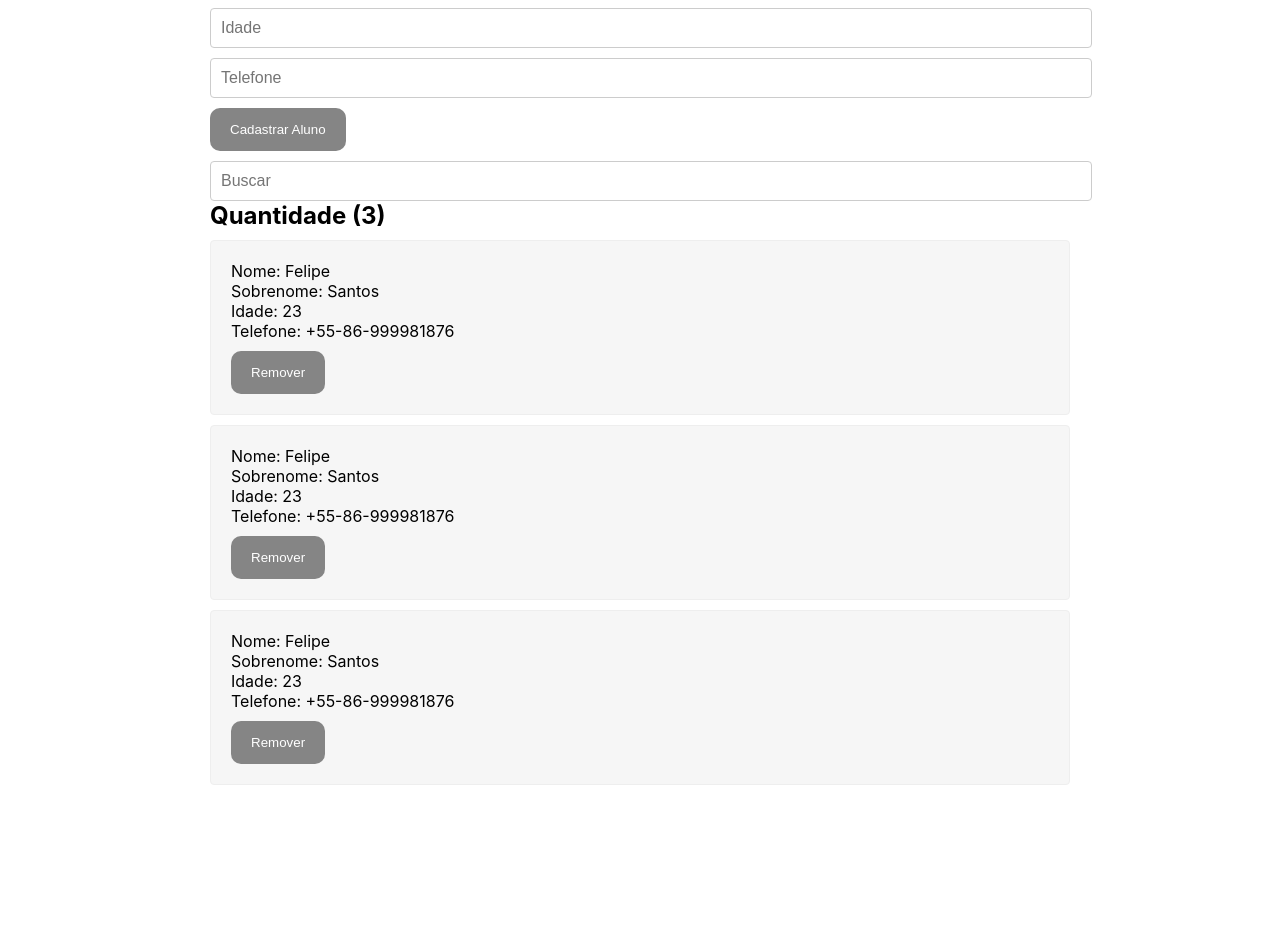
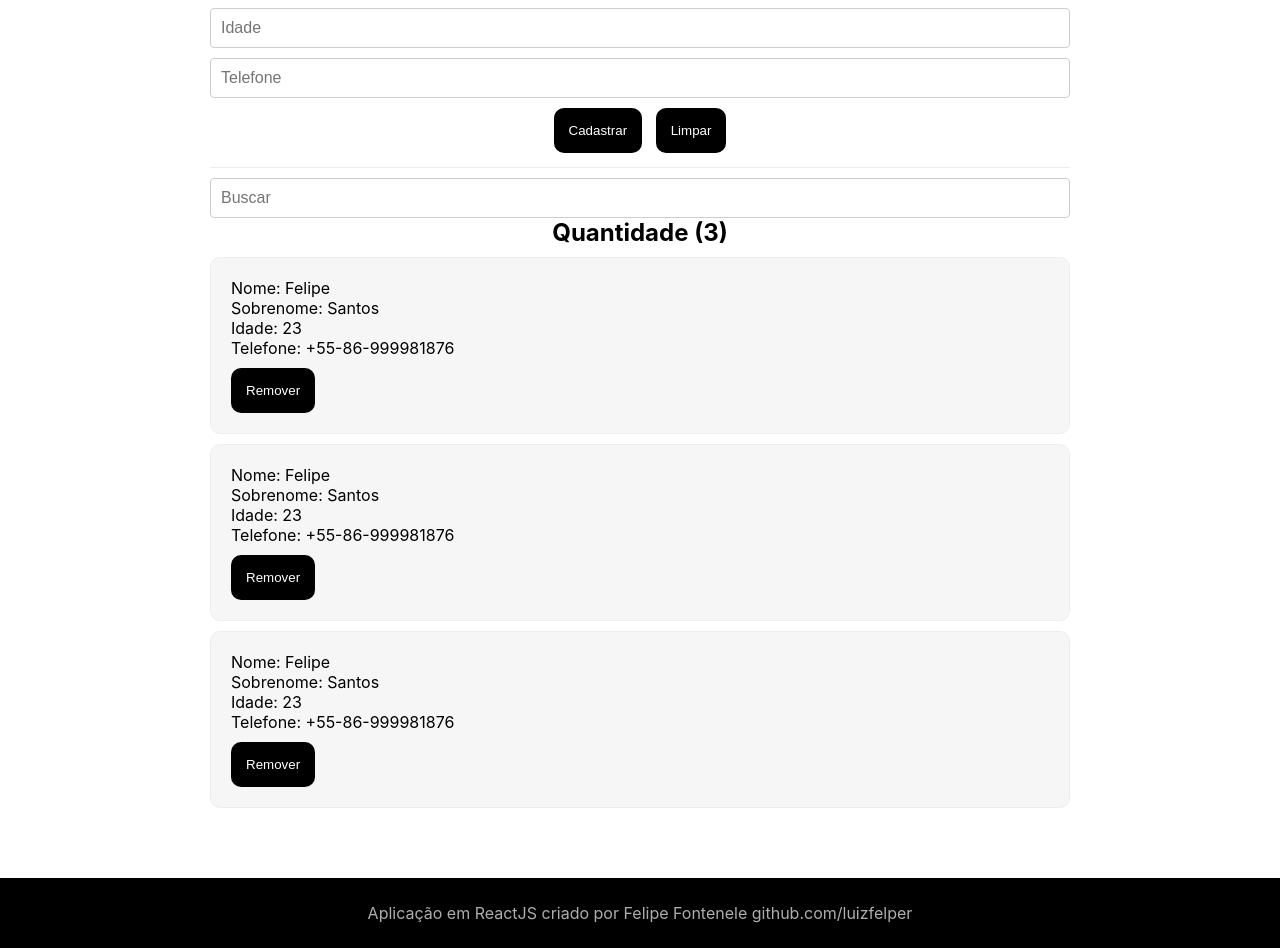
Before and after one commit to luizfelper/ArraysInJavascript, a React (Create React App) app: page / in a window 1280 px wide. Shown: the part 141-1089 px from the top of the page. Before the commit the page ends 936 px from the top, so only its background shows below. Built offline with nearby package versions, Linux system fonts and the light colour scheme.

Commit message:
Criação e Estilização do Footer e página total

```diff
--- a/src/App.css
+++ b/src/App.css
@@ -1,10 +1,12 @@
 * {
   margin: 0;
   padding: 0;
+  box-sizing: border-box;
 }
 .App {
   max-width: 860px;
   margin: 0 auto;
+  text-align: center;
 }
 
 input {
@@ -17,26 +19,58 @@ input {
 }
 
 button {
-  background-color: #858585;
+  background-color: black;
   color: white;
-  padding: 14px 20px;
+  padding: 15px 15px;
   margin-top: 10px;
   border-radius: 10px;
   border : none;
+  cursor: pointer;
 }
 
 .ItemAluno {
   background-color: #f6f6f6;
   padding: 20px;
   border: 1px solid #eee;
-  border-radius: 4px;
+  border-radius: 10px;
   margin: 10px 0px;
+  text-align: left;
   /* box-shadow: 10px 10px 5px #e2e2e2; */
+}
+
+.boxCadastrar {
+  display: flex;
+  border-bottom: 1px solid #eee;
+  padding-bottom: 14px;
+  flex-wrap: nowrap;
+  flex-direction: column;
+  align-items: center;
+}
+
+.boxBtnCadastrar {
+  width: 200px;
+  display: flex;
+  flex-direction: row;
+  align-content: space-between;
+  justify-content: space-evenly;
 }
 
 .App-logo {
   height: 40vmin;
   pointer-events: none;
+}
+
+.footer {
+  width: 100%;
+  height: 70px;
+  margin-top: 70px;
+  background-color: black;
+  text-align: center;
+  color: rgb(175, 174, 174);
+  display: flex;
+  flex-direction: column;
+  align-content: stretch;
+  justify-content: center;
 }
 
 @media (prefers-reduced-motion: no-preference) {
--- a/src/App.js
+++ b/src/App.js
@@ -27,9 +27,10 @@ function App() {
 
 
   return (
+    <div>
     <div className="App">
       <h1>Tratar dados com Javascript</h1>
-      <form onSubmit={function addPessoas(e) {
+      <form className="boxCadastrar" onSubmit={function addPessoas(e) {
         e.preventDefault();
         const dadosPessoa = new FormData(e.target);
 
@@ -47,9 +48,12 @@ function App() {
       }}>
         <input type="text" name="nome" placeholder="Nome" />
         <input type="text" name="sobrenome" placeholder="Sobrenome" />
-        <input type="text" name="idade" placeholder="Idade" />
-        <input type="text" name="telefone" placeholder="Telefone" />
-        <button>Cadastrar Aluno</button>
+        <input type="number" name="idade" placeholder="Idade" />
+        <input type="number" name="telefone" placeholder="Telefone" />
+        <div className="boxBtnCadastrar">
+          <button className="btnCad">Cadastrar</button>
+          <button className="btnLimpa">Limpar</button>
+        </div>
       </form>
       <form>
         <input type="text" name="buscar" placeholder="Buscar" />
@@ -66,7 +70,7 @@ function App() {
             <p>Telefone: {itemAtual.Telefone}</p>
             <div>
               <form>
-              <button onClick={ function excluir(e) {
+                <button onClick={function excluir(e) {
                   e.preventDefault();
                   delete dados[i];
                   const dadosAtuais = dados.filter(item => item !== null);
@@ -80,7 +84,12 @@ function App() {
 
         )
       })}
-
+    </div>
+    <div className="footer">
+      <p>Aplicação em ReactJS criado por Felipe Fontenele
+        github.com/luizfelper
+      </p>
+    </div>
     </div>
   );
 }
```
Lines whose indentation alone changed are shown as unchanged.
